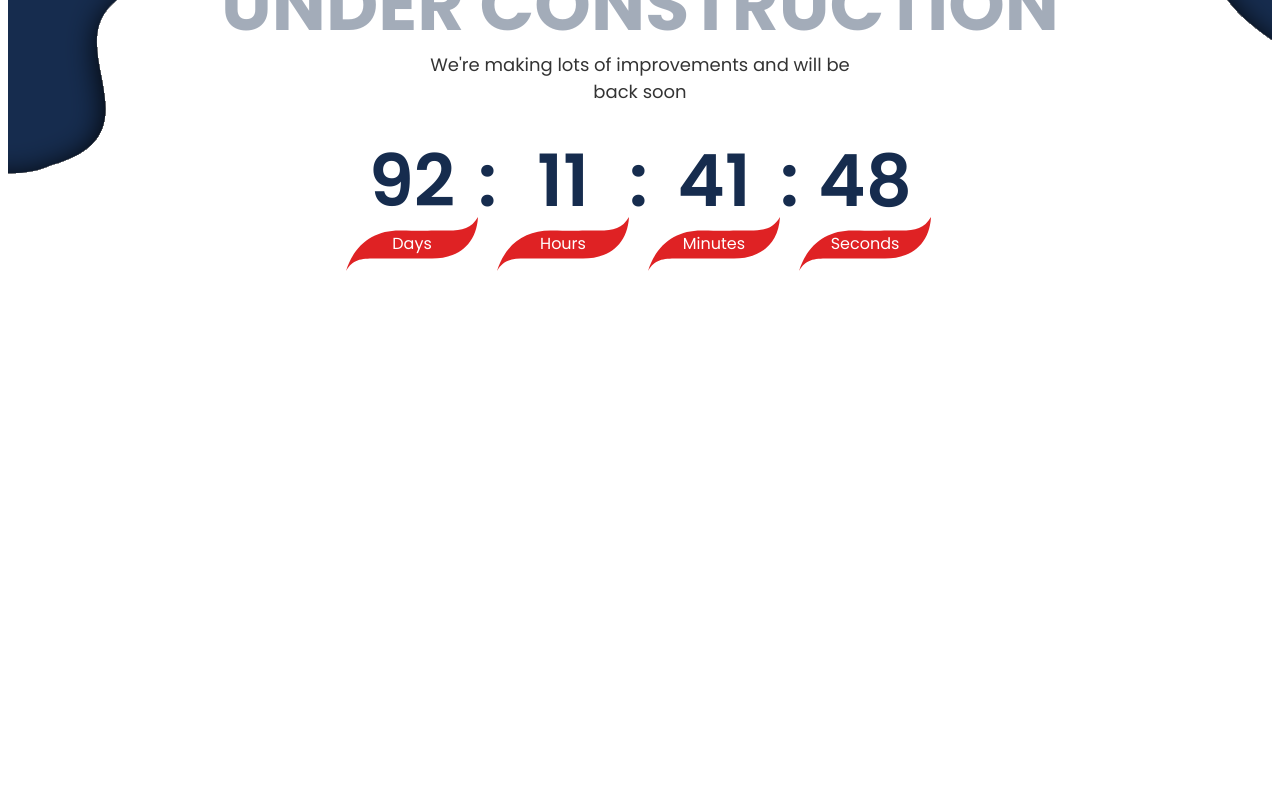
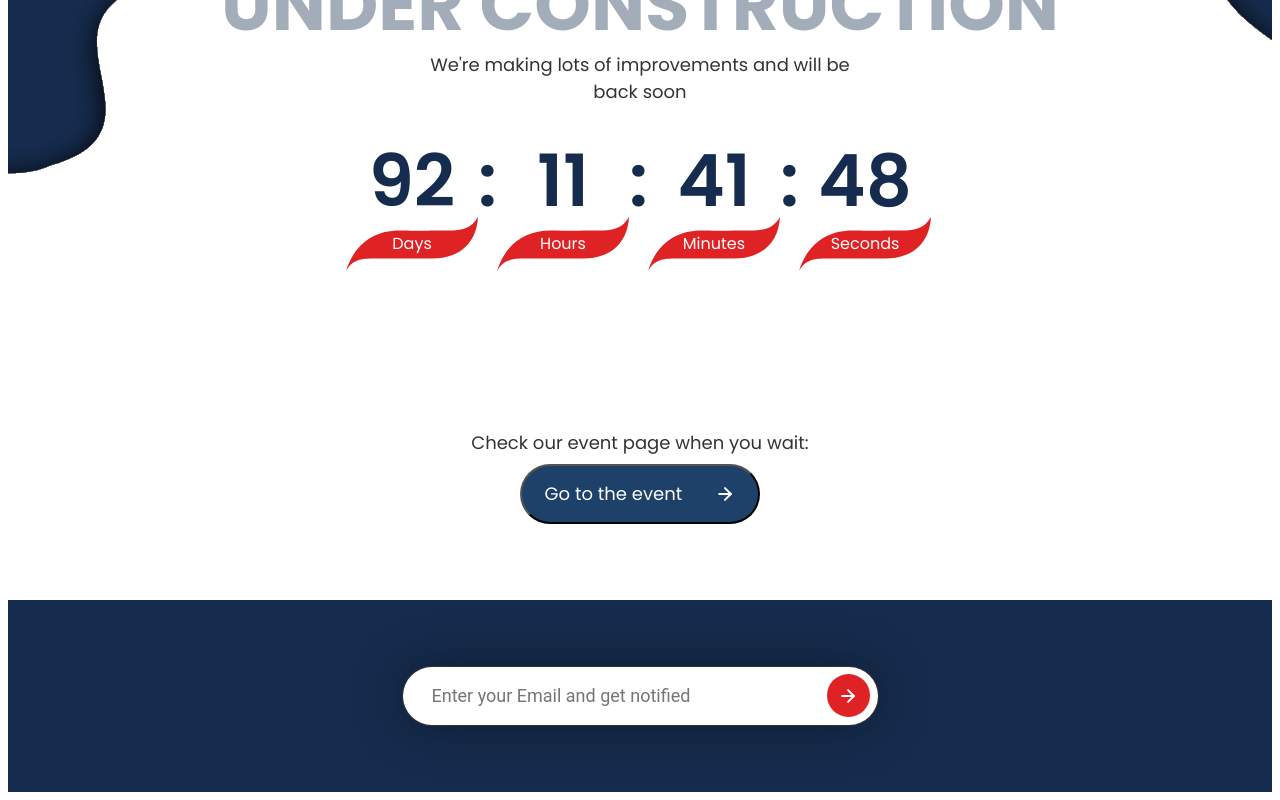
Before and after one commit to AndreiManya/Demo, a React (Create React App) app: page / in a window 1280 px wide. Shown: the part 253-1053 px from the top of the page. Before the commit the page ends 800 px from the top, so only its background shows below. Built offline with nearby package versions, Linux system fonts and the light colour scheme.

Commit message:
feat: add navigate button & contact section

```diff
--- /dev/null
+++ b/src/components/main/contact/contact.js
@@ -0,0 +1,75 @@
+import React from "react";
+import styled from 'styled-components';
+import arrowRight from '../img/arrow-right.svg'
+import arrowRightHover from '../img/arrow-right-hover.svg'
+
+const ContactContainer = styled.section`
+  width: 100%;
+  height: 192px;
+  margin-top: 76px;
+  background: #162C4E;
+  display: flex;
+  justify-content: center;
+  align-items: center;
+`;
+
+const InputContainer = styled.div`
+  width: 100%;
+  max-width: 440px;
+  height: 26px;
+  padding: 16px 8px 16px 27px;
+  border: 1px solid rgba(0, 0, 0, 0.8);
+  box-shadow: 0px 0px 50px rgba(0, 0, 0, 0.4);
+  border-radius: 40px;
+  background: #FFFFFF;
+  display: flex;
+  align-items: center;
+  justify-content: space-between;
+`;
+
+const Input = styled.input`
+  width: 90%;
+  height: 100%;
+  border: none;
+  font-family: 'Roboto';
+  font-style: normal;
+  font-weight: 400;
+  font-size: 18px;
+  line-height: 150%;
+  color: rgba(0, 0, 0, 0.6);
+  &:focus {
+    outline: none;
+  }
+`;
+
+const SubmitBtn = styled.button`
+  width: 43px;
+  height: 43px;
+  border: 2px solid transparent;
+  border-radius: 50%;
+  background: url(${arrowRight}) #DF2224 center no-repeat;
+  cursor: pointer;
+  &:hover {
+    border-color: #162C4E;
+    background-image: url(${arrowRightHover});
+    background-color: transparent;
+  }
+`;
+
+ const Contact = () => {
+
+  return (
+    <ContactContainer>
+      <InputContainer>
+        <Input
+          placeholder="Enter your Email and get notified"
+        >
+        </Input>
+        <SubmitBtn type="submit"/>
+      </InputContainer>
+    </ContactContainer>
+  );
+}
+
+
+export default Contact;
--- a/src/components/main/header/header.js
+++ b/src/components/main/header/header.js
@@ -17,7 +17,7 @@ const Title = styled.h1`
   opacity: 0.39;
   margin: 0;
 `;
-const SubTitle = styled.p`
+export const SubTitle = styled.p`
   font-family: 'Poppins';
   font-style: normal;
   font-weight: 400;
--- a/src/components/main/index.js
+++ b/src/components/main/index.js
@@ -7,16 +7,27 @@ import cloudRight from './img/cloudRight.svg'
 import Logo from './logo/logo.js'
 import Header from './header/header.js'
 import Timer from './timer/timer.js'
+import NavigateBtn from './navigateBtn/navigate.js'
+import Contact from "./contact/contact";
 
 const Container = styled.div`
     max-width: 1920px;
+    margin: auto;
     width: 100%;
     height: 100%;
+    overflow: auto;
     position: relative;
     display: flex;
     flex-direction: column;
     justify-content: center;
     align-items: center;
+    overflow: hidden;
+    &::-webkit-scrollbar{
+      display: none;
+    }
+    &::-webkit-scrollbar-thumb {
+      display: none;
+    }
 `;
 const Cloud = styled.img`
     position: absolute;
@@ -39,6 +50,8 @@ const Main = () => {
       <Logo/>
       <Header/>
       <Timer/>
+      <NavigateBtn/>
+      <Contact/>
     </Container>
   );
 }
--- /dev/null
+++ b/src/components/main/navigateBtn/navigate.js
@@ -0,0 +1,58 @@
+import React from "react";
+import styled from 'styled-components';
+import { SubTitle } from "../header/header";
+import arrowRight from '../img/arrow-right.svg'
+import arrowRightHover from '../img/arrow-right-hover.svg'
+
+const NavigateContainer = styled.div`
+  width: 338px;
+  margin-top: 72px;
+  text-align: center;
+`;
+const BtnText = styled.span`
+  font-family: 'Poppins';
+  font-style: normal;
+  font-weight: 400;
+  font-size: 18px;
+  line-height: 150%;
+`;
+const ArrowIcon = styled.span`
+  display: block;
+  width: 20px;
+  height: 20px;
+  background: url(${arrowRight}) center no-repeat;
+`;
+const Btn = styled.button`
+  width: 240px;
+  height: 60px;
+  background: #1D4169;
+  border-radius: 40px;
+  display: inline-flex;
+  justify-content: space-around;
+  align-items: center;
+  cursor: pointer;
+  color: #FFFFFF;
+  &:hover {
+      color: #1D4169;
+      background: #FFFFFF;
+  }
+  &:hover ${ArrowIcon} {
+    background: url(${arrowRightHover}) center no-repeat;
+  }
+`;
+
+ const NavigateBtn = () => {
+
+  return (
+    <NavigateContainer>
+      <SubTitle>Check our event page when you wait:</SubTitle>
+      <Btn type="button">
+        <BtnText>Go to the event</BtnText>
+        <ArrowIcon></ArrowIcon>
+      </Btn>
+    </NavigateContainer>
+  );
+}
+
+
+export default NavigateBtn;
```
Also changed, not shown: src/components/main/img/arrow-right-hover.svg (added), src/components/main/img/arrow-right.svg (added).
